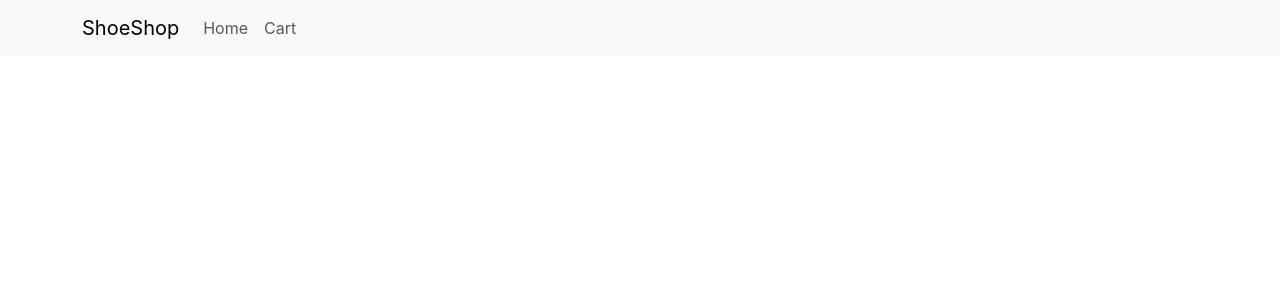
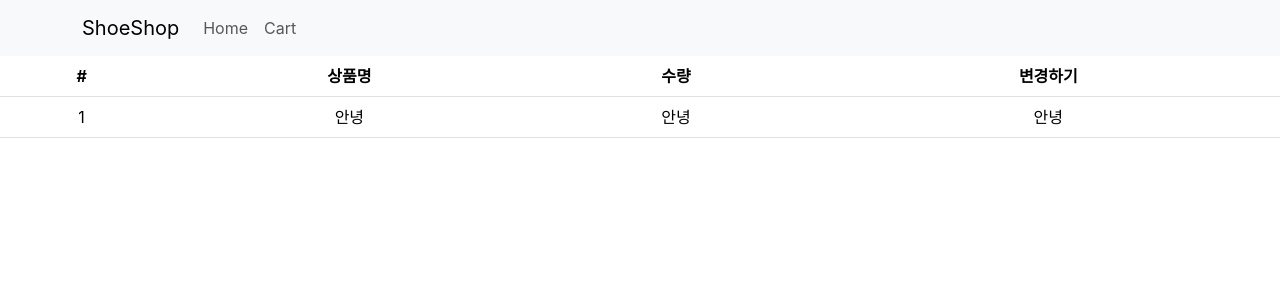
Before and after one commit to vinyeee/react-shoes-store, a React (Create React App) app: page /cart in a window 1280 px wide. Before the commit this address had no page. Shown: the top 300 px of the page. Built offline with nearby package versions, Linux system fonts and the light colour scheme.

Commit message:
feat: 장바구니 페이지

```diff
--- a/package.json
+++ b/package.json
@@ -3,12 +3,14 @@
   "version": "0.1.0",
   "private": true,
   "dependencies": {
+    "@reduxjs/toolkit": "^2.5.0",
     "axios": "^1.7.9",
     "bootstrap": "^5.3.3",
     "cra-template": "1.2.0",
     "react": "^18.0.0",
     "react-bootstrap": "^2.10.7",
     "react-dom": "^18.0.0",
+    "react-redux": "^9.2.0",
     "react-router-dom": "^6.28.1",
     "react-scripts": "5.0.1",
     "styled-components": "^6.1.13",
--- a/src/App.js
+++ b/src/App.js
@@ -4,7 +4,7 @@ import { shoes_data } from './data'
 import { ShoeItem } from './components'
 import { Routes, Route, Link, useNavigate, Outlet } from 'react-router-dom'
 import { CustomNavbar } from './components';
-import { Detail } from './routes'
+import { Detail , Cart} from './routes'
 import axios from 'axios';
 
 export let DetailContext = createContext();
@@ -54,10 +54,13 @@ function App() {
             <Detail shoes = {shoes}/>
           </DetailContext.Provider>
           }/>
-        <Route path = "/event" element = {<Event/>}>
+        <Route path = "/cart" element = {<Cart/>}>
+
+        </Route>
+        {/* <Route path = "/event" element = {<Event/>}>
           <Route path = "one" element = {<p>첫 주문시 양배추즙 서비스</p>}/>
           <Route path = "two" element = {<p>생일 기념 쿠폰 받기기</p>}/>
-        </Route>
+        </Route> */}
         {/* <Route path = "*" element = {<div>Not Found 404 </div>}/> */}
       </Routes>
     </div>
--- a/src/components/CustomNavbar.js
+++ b/src/components/CustomNavbar.js
@@ -10,7 +10,7 @@ function CustomNavbar(){
                 <Navbar.Brand href="#home">ShoeShop</Navbar.Brand>
                     <Nav className="me-auto">
                     <Nav.Link onClick={()=>{navigate('/')}}>Home</Nav.Link>
-                    <Nav.Link onClick={()=>{navigate('/detail')}}>Cart</Nav.Link>
+                    <Nav.Link onClick={()=>{navigate('/cart')}}>Cart</Nav.Link>
                     </Nav>
             </Container>
         </Navbar>
--- /dev/null
+++ b/src/routes/Cart.js
@@ -0,0 +1,28 @@
+import {Table} from 'react-bootstrap';
+
+function Cart(){
+    return(
+        <div>
+            <Table>
+                <thead>
+                    <tr>
+                    <th>#</th>
+                    <th>상품명</th>
+                    <th>수량</th>
+                    <th>변경하기</th>
+                    </tr>
+                </thead>
+                <tbody>
+                    <tr>
+                    <td>1</td>
+                    <td>안녕</td>
+                    <td>안녕</td>
+                    <td>안녕</td>
+                    </tr>
+                </tbody>
+            </Table>
+        </div>
+    );
+}
+
+export { Cart }
--- a/src/routes/index.js
+++ b/src/routes/index.js
@@ -1 +1,2 @@
 export { Detail } from './Detail';
+export { Cart} from './Cart';
```
Also changed, not shown: 1 other file (tests, documents, lock files or other folders).
